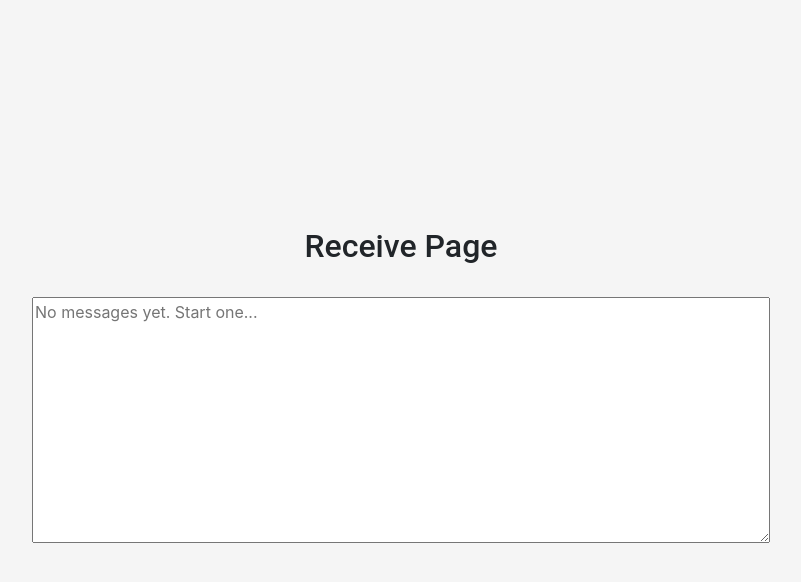
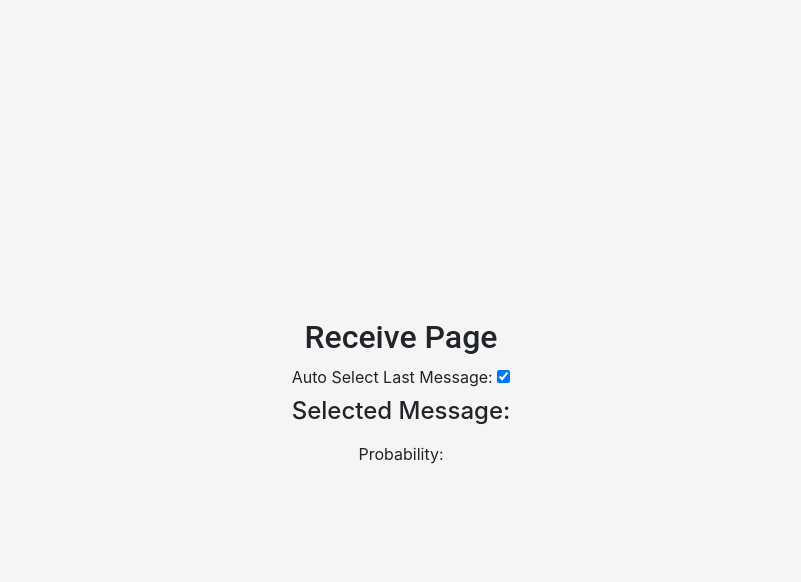
Before and after one commit to hisham044/Sentiment-Analysis-Web-App, a Flask app: page / in a window 1280 px wide. Shown: the top 582 px of the page, without its empty margins (239-1040 px from the left). Run offline with Flask 3, Linux system fonts and the light colour scheme; some libraries are stand-ins or nearby versions.

Commit message:
Update receive.html

```diff
--- a/templates/receive.html
+++ b/templates/receive.html
@@ -1,31 +1,154 @@
 <!-- templates/receive.html -->
 <!DOCTYPE html>
 <html lang="en">
+
 <head>
     <title>Receive Page</title>
     <!-- Link to CSS -->
     <link href="../static/bootstrap.min.css" rel="stylesheet" />
     <link href="../static/style.css" rel="stylesheet" />
 
-    <script type="text/javascript" src="//code.jquery.com/jquery-1.4.2.min.js"></script>
+    <script type="text/javascript" src="//code.jquery.com/jquery-3.6.4.min.js"></script>
     <script src="https://cdnjs.cloudflare.com/ajax/libs/socket.io/4.0.1/socket.io.min.js"></script>
-    <script type="text/javascript" charset="utf-8">
+    <script>
         var socket;
-        $(document).ready(function(){
+        var messages = []; // Store received messages locally
+        var autoSelectLast = true; // Flag for auto-select last message
+
+        $(document).ready(function () {
             socket = io.connect('http://' + document.domain + ':' + location.port + '/chat');
 
-            socket.on('message', function(data) {
-                $('#chat').val($('#chat').val() + data.msg + '\n');
-                $('#chat').scrollTop($('#chat')[0].scrollHeight);
+            socket.on('message', function (data) {
+                messages.push(data); // Store received messages in the local array
+                displayMessages(messages); // Update the display with all messages
+
+                if (autoSelectLast) {
+                    updateSelectedMessage(data.id); // Update the selected message only if autoSelectLast is true
+                }
             });
+
+            // Change event for auto-select checkbox
+            $('#autoSelectLast').change(function () {
+                autoSelectLast = $(this).prop('checked');
+
+                if (autoSelectLast) {
+                    // If autoSelectLast is checked, update the selected message to the last one
+                    updateSelectedMessage(messages[messages.length - 1].id);
+                } else {
+                    // If autoSelectLast is unchecked, clear the selected message
+                    clearSelectedMessage();
+                }
+            });
+
+            // Click event for highlighted message
+            $('#chat').on('click', '.message', function () {
+                autoSelectLast = false; // Disable auto-select on manual selection
+                $('#autoSelectLast').prop('checked', false);
+
+                $('.message').removeClass('selected'); // Remove 'selected' class from all messages
+                $(this).addClass('selected'); // Add 'selected' class to the clicked message
+
+                var selectedId = $(this).attr('data-id');
+                var selectedData = messages.find(message => message.id == selectedId);
+                $('#selectedMessage').text(selectedData.msg); // Display only the message content without the timestamp
+
+                // Find the corresponding sentiment and probability based on the selected ID
+                displaySentiment(selectedData.sentiment);
+                $('#probability').text(selectedData.probability);
+            });
+
         });
+
+        function displayMessages(messages) {
+            var selectedId = $('.message.selected').attr('data-id'); // Get the ID of the currently selected message
+            var $chatContainer = $('#chat');
+
+            // Clear existing messages
+            $chatContainer.empty();
+
+            // Create a message container with a max height and make it scrollable
+            var $messageContainer = $('<div class="message-container"></div>');
+            messages.forEach(function (data) {
+                var timestamp = new Date(data.timestamp).toLocaleTimeString(); // Format timestamp
+                var newMessage = $('<div class="message"></div>').html('<span class="timestamp">[' + timestamp + ']</span> ' + data.msg).attr('data-id', data.id);
+                $messageContainer.prepend(newMessage); // Prepend new messages to show them at the bottom
+            });
+
+            // Append the message container to the chat container
+            $chatContainer.append($messageContainer);
+
+            // If there was a selected message, reselect it after updating the display
+            if (selectedId) {
+                updateSelectedMessage(selectedId);
+            }
+        }
+
+        function updateSelectedMessage(selectedId) {
+            var selectedData = messages.find(message => message.id == selectedId);
+            if (selectedData) {
+                $('#selectedMessage').text(selectedData.msg);
+                displaySentiment(selectedData.sentiment);
+                $('#probability').text(selectedData.probability);
+
+                // Remove 'selected' class from all messages and add it to the selected one
+                $('.message').removeClass('selected');
+                $('.message[data-id="' + selectedId + '"]').addClass('selected');
+            }
+        }
+
+        function clearSelectedMessage() {
+            $('#selectedMessage').text('');
+            $('#sentiment').html('');
+            $('#probability').text('');
+            $('.message').removeClass('selected');
+        }
+
+        function displaySentiment(sentiment) {
+            var $sentimentElement = $('#sentiment');
+
+            // Clear existing content
+            $sentimentElement.html('');
+
+            // Set default styles
+            var style = 'color: #ffffff; font-weight: bold;';
+
+            // Set sentiment-specific styles
+            switch (sentiment.toLowerCase()) {
+                case 'positive':
+                    style += 'color: #4caf50;'; // Green color for positive sentiment
+                    $sentimentElement.html('<span style="' + style + '">😊 Positive</span>');
+                    break;
+                case 'neutral':
+                    style += 'color: #ffc107;'; // Yellow color for neutral sentiment
+                    $sentimentElement.html('<span style="' + style + '">😐 Neutral</span>');
+                    break;
+                case 'negative':
+                    style += 'color: #f44336;'; // Red color for negative sentiment
+                    $sentimentElement.html('<span style="' + style + '">😢 Negative</span>');
+                    break;
+                default:
+                    $sentimentElement.text(sentiment);
+            }
+        }
     </script>
 </head>
 
 <body class="text-center">
-    <div class="chatwindow">
-        <h2>Receive Page</h2><br>
-        <textarea id="chat" cols="70" rows="10" placeholder="No messages yet. Start one..."></textarea><br /><br />
+    <div class="chatwindow receive-page">
+        <div class="message-list">
+            <h2>Receive Page</h2>
+            <div class="auto-select">
+                <label for="autoSelectLast">Auto Select Last Message:</label>
+                <input type="checkbox" id="autoSelectLast" checked>
+            </div>
+            <div id="chat"></div>
+        </div>
+        <div class="selected-message">
+            <h4>Selected Message: <span id="selectedMessage"></span></h4>
+            <p id="sentiment"></p>
+            <p>Probability: <span id="probability"></span></p>
+        </div>
     </div>
 </body>
+
 </html>
```
